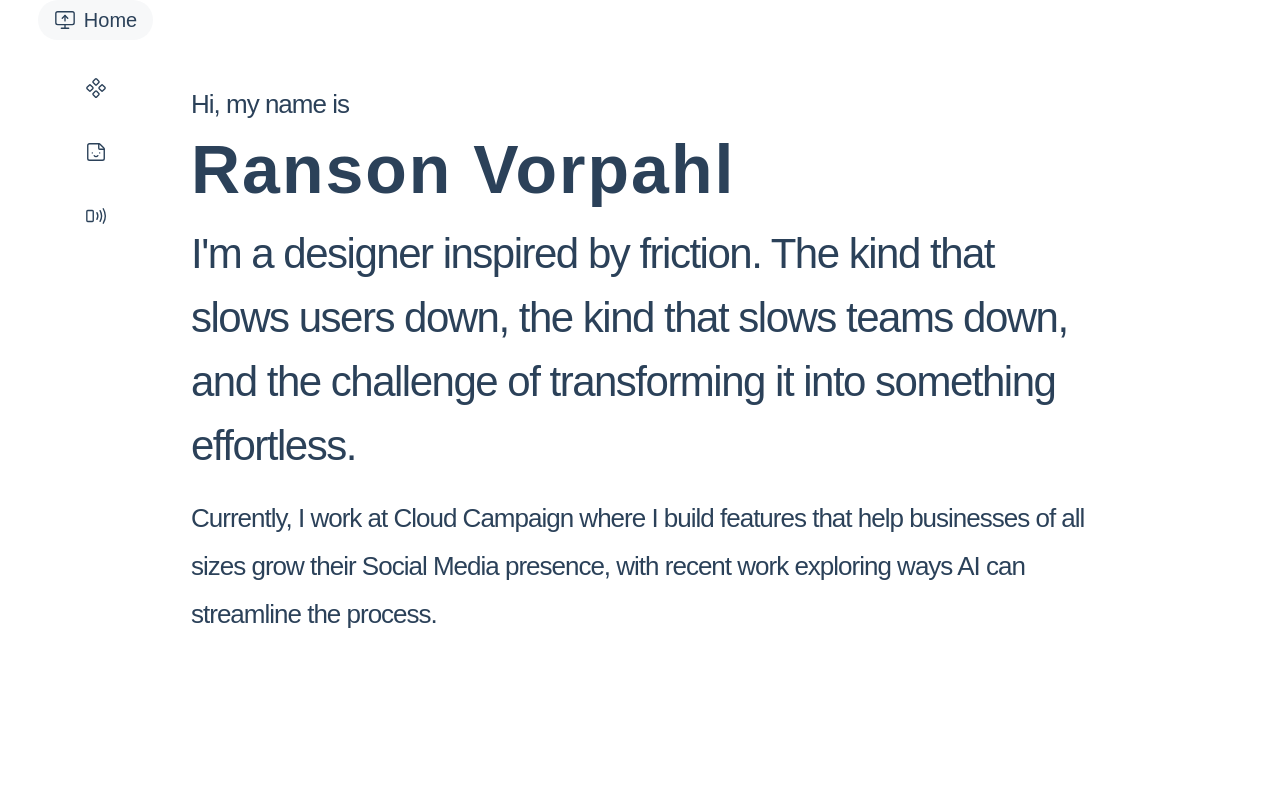
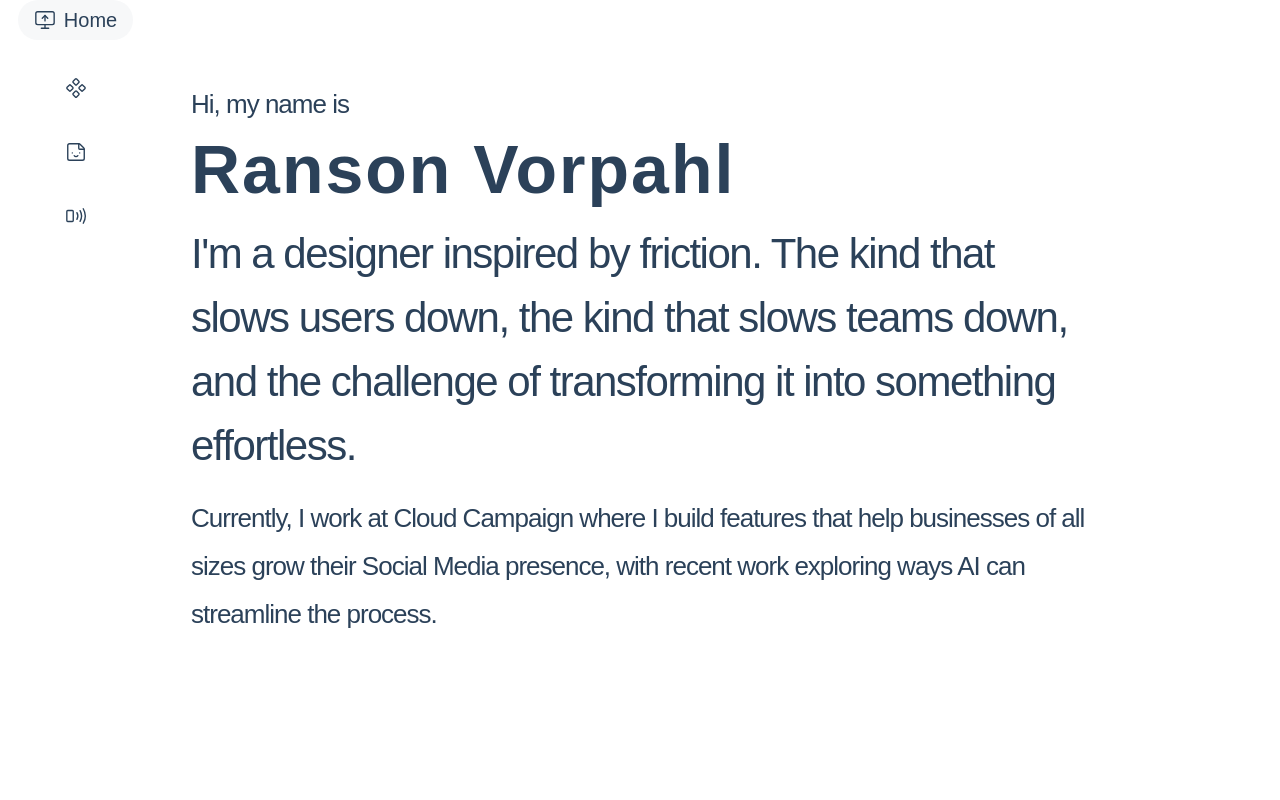
Before and after one commit to mugen-creative-studio/ranson.design, a React (Vite) app: page /#hero in a window 1280 px wide. Shown: the top 800 px of the page. Built offline with nearby package versions, Linux system fonts and the light colour scheme.

Commit message:
feat: add three-column grid wrapper to Home layout

```diff
--- a/src/pages/Home.jsx
+++ b/src/pages/Home.jsx
@@ -23,13 +23,16 @@ export default function Home() {
 
   return (
     <div className={styles.layout}>
-      <LeftNav active={active} onNavigate={scrollTo} />
+      <div className={styles.leftColumn}>
+        <LeftNav active={active} onNavigate={scrollTo} />
+      </div>
       <main className={styles.main}>
         <HeroSection />
         <section id="projects" className={styles.placeholder}>Projects</section>
         <section id="about" className={styles.placeholder}>About</section>
         <section id="contact" className={styles.placeholder}>Contact</section>
       </main>
+      <div className={styles.rightColumn} />
     </div>
   )
 }
```
